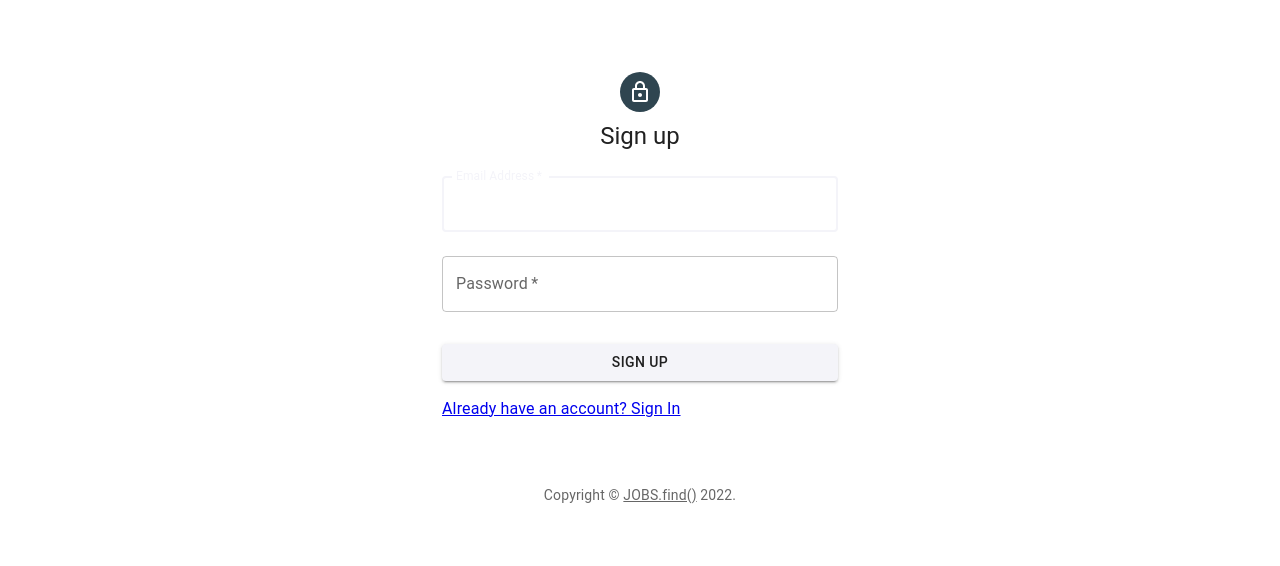
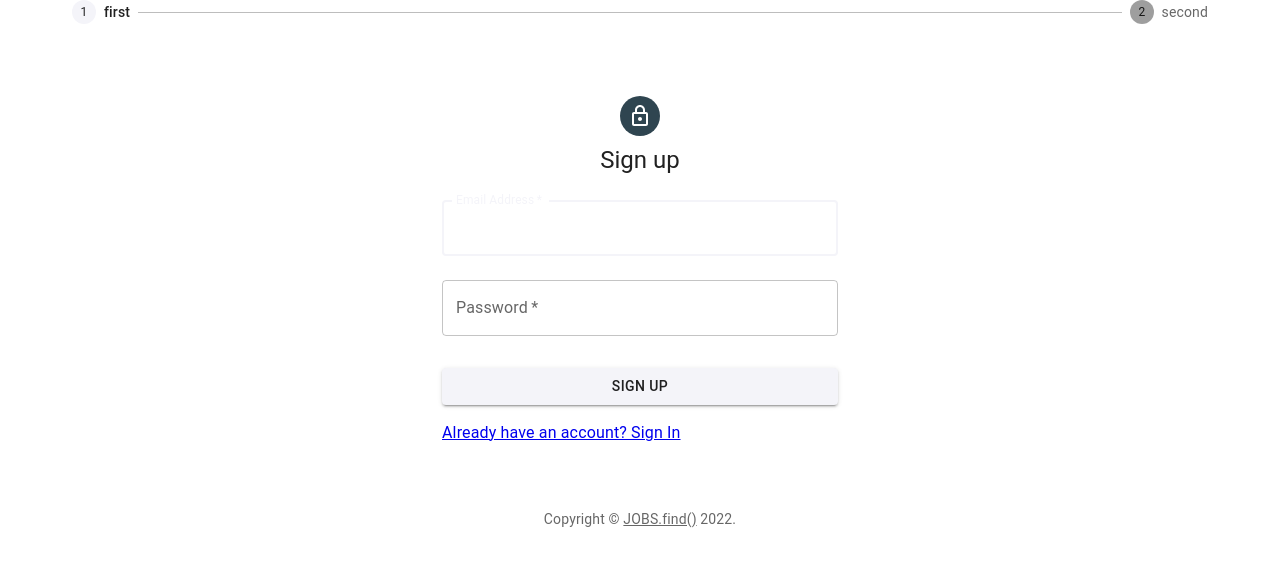
Before and after one commit to job-application-tracker/job-application-fe, a React app: page / in a window 1280 px wide. Shown: the top 566 px of the page. Built offline with nearby package versions, Linux system fonts and the light colour scheme.

Commit message:
started testing how the stepper will work.

```diff
--- a/src/App.jsx
+++ b/src/App.jsx
@@ -1,5 +1,12 @@
 import Landing from './views/Landing';
+import { Route, Switch } from 'react-router-dom';
 
 export default function App() {
-  return <Landing />;
+  return (
+    <Switch>
+      <Route>
+        <Landing />
+      </Route>
+    </Switch>
+  );
 }
--- a/src/components/Auth.jsx
+++ b/src/components/Auth.jsx
@@ -1,4 +1,3 @@
-import { StayPrimaryLandscape } from '@mui/icons-material';
 import LockOutlinedIcon from '@mui/icons-material/LockOutlined';
 
 import {
@@ -14,7 +13,7 @@ import {
 } from '@mui/material';
 import { Link } from 'react-router-dom';
 
-function Auth() {
+function Auth({ nextStep }) {
   function Copyright(props) {
     return (
       <Typography
@@ -72,6 +71,7 @@ function Auth() {
             autoComplete="current-password"
           />
           <Button
+            onClick={nextStep}
             type="submit"
             fullWidth
             variant="contained"
--- /dev/null
+++ b/src/components/Step.jsx
@@ -0,0 +1,29 @@
+import { Stepper, Step, StepLabel, Container } from '@mui/material';
+import React, { useState } from 'react';
+import Auth from './Auth';
+
+function SignUpStep() {
+  const [activeStep, setActiveStep] = useState(0);
+
+  const nextStep = () => {
+    if (activeStep <= 1) setActiveStep((prevStep) => prevStep + 1);
+  };
+  const previousStep = () => {
+    if (activeStep >= -1) setActiveStep((prevStep) => prevStep - 1);
+  };
+  return (
+    <Container>
+      <Stepper activeStep={activeStep}>
+        <Step>
+          <StepLabel>first</StepLabel>
+        </Step>
+        <Step>
+          <StepLabel>second</StepLabel>
+        </Step>
+      </Stepper>
+      <Container>{activeStep === 0 && <Auth nextStep={nextStep} />}</Container>
+    </Container>
+  );
+}
+
+export default SignUpStep;
--- a/src/views/Landing.jsx
+++ b/src/views/Landing.jsx
@@ -1,10 +1,11 @@
 import React from 'react';
-import Auth from '../components/Auth';
+// import Auth from '../components/Auth';
+import Step from '../components/Step';
 
 function Landing() {
   return (
     <div>
-      <Auth />
+      <Step />
     </div>
   );
 }
```
